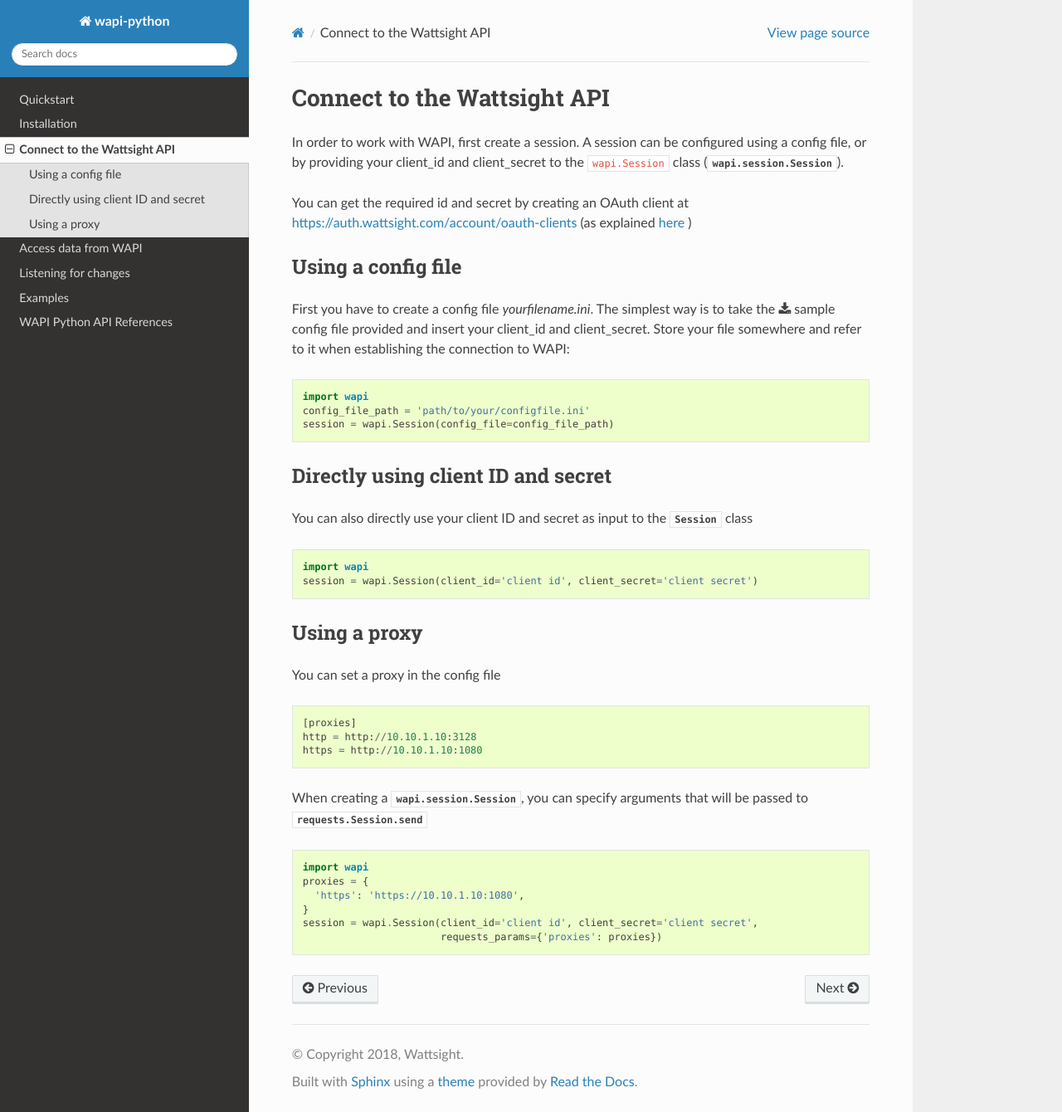
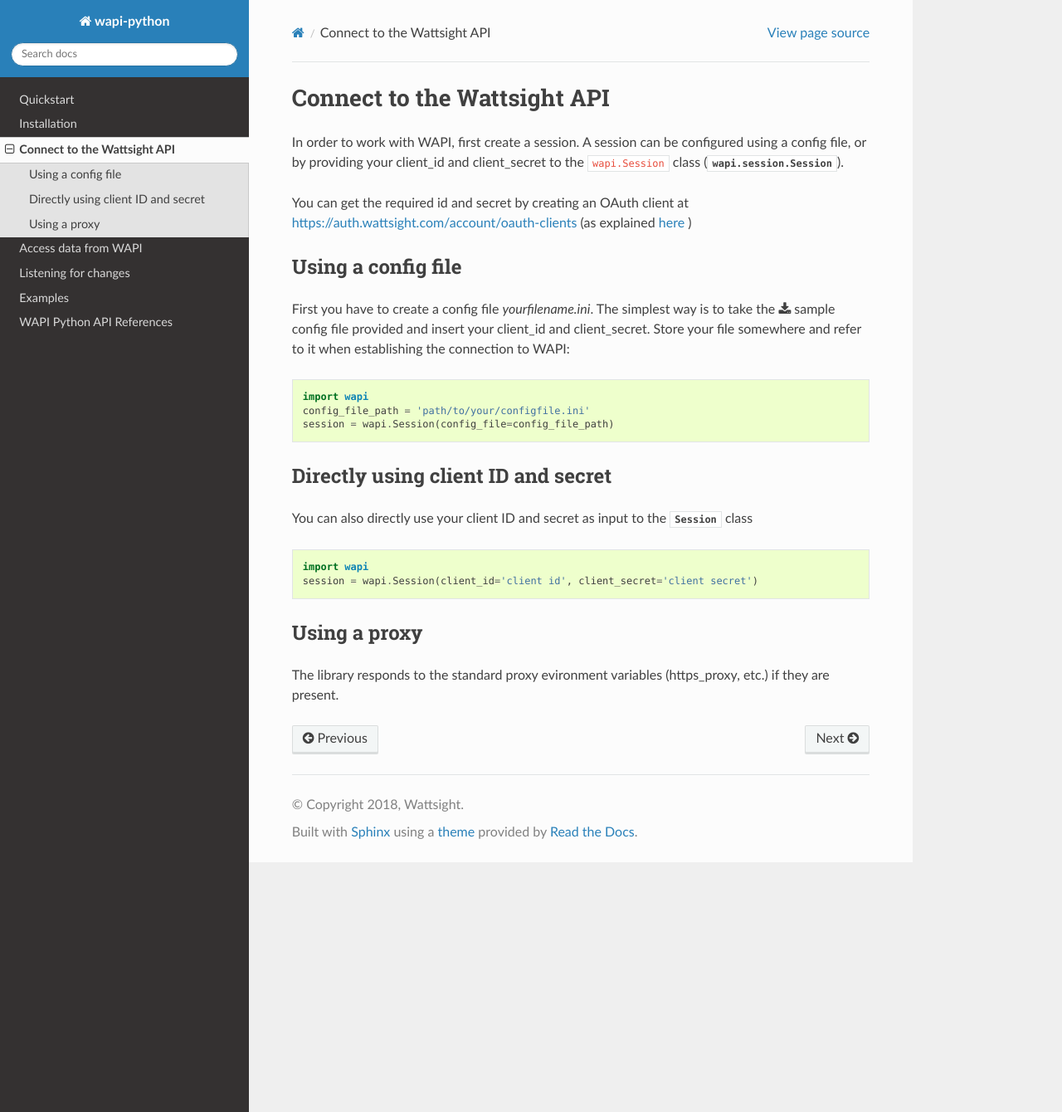
Before and after one commit to volueinsight/wapi-python, a Sphinx documentation site: the page built from docs/connect.rst, in a window 1280 px wide and 1340 px high. Shown: the whole window at 83% size. Built offline with Sphinx 7.4.7 and the Read the Docs theme 2.0.0, drawn with Linux system fonts in a browser that asks for light colours.

Commit message:
Avoid prepared request path so standard proxy behaviour works.

```diff
--- a/docs/connect.rst
+++ b/docs/connect.rst
@@ -38,20 +38,9 @@
 
 Using a proxy
 -------------
-You can set a proxy in the config file ::
 
-    [proxies]
-    http = http://10.10.1.10:3128
-    https = http://10.10.1.10:1080
-
-When creating a :class:`wapi.session.Session`, you can specify arguments that will be passed to :class:`requests.Session.send` ::
-
-    import wapi
-    proxies = {
-      'https': 'https://10.10.1.10:1080',
-    }
-    session = wapi.Session(client_id='client id', client_secret='client secret',
-                           requests_params={'proxies': proxies})
+The library responds to the standard proxy evironment variables
+(https_proxy, etc.) if they are present.
 
 
 .. _sample config file: https://github.com/wattsight/wapi-python/tree/master/sampleconfig.ini
```
Also changed, not shown: 1 other file.
